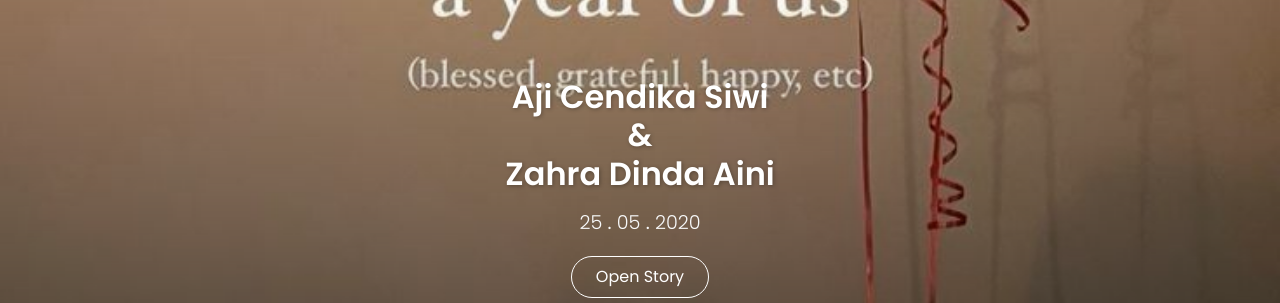
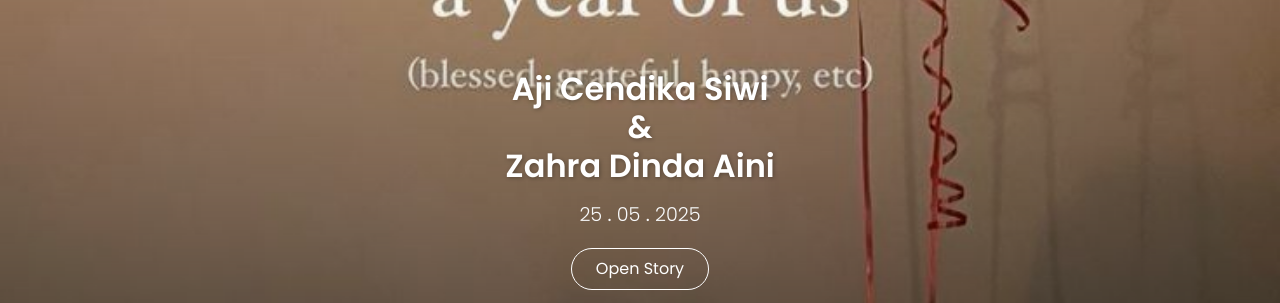
Before and after one commit to AjiCends/aniversary, a plain HTML site: page index.html in a window 1280 px wide. Shown: the part 406-709 px from the top of the page. Drawn offline with nearby package versions, Linux system fonts and the light colour scheme.

Commit message:
Update index.html

```diff
--- a/index.html
+++ b/index.html
@@ -44,9 +44,9 @@
         </div>
 
         <!-- Bottom Content -->
-        <div class="position-absolute bottom-0 w-100 text-center z-3" style="margin-bottom: 12vh;">
+        <div class="position-absolute bottom-0 w-100 text-center z-3" style="margin-bottom: 13vh;">
             <h2 class="name-pair animate__animated animate__fadeInUp">Aji Cendika Siwi <br> & <br> Zahra Dinda Aini</h2>
-            <p class="mt-3 date-text animate__animated animate__fadeInUp">25 <b>.</b> 05 <b>.</b> 2020</p>
+            <p class="mt-3 date-text animate__animated animate__fadeInUp">25 <b>.</b> 05 <b>.</b> 2025</p>
             <a href="#quote" class="btn btn-outline-light px-4 mt-2 animate__animated animate__fadeInUp"
                 onclick="playMusic()">Open Story</a>
         </div>
```
